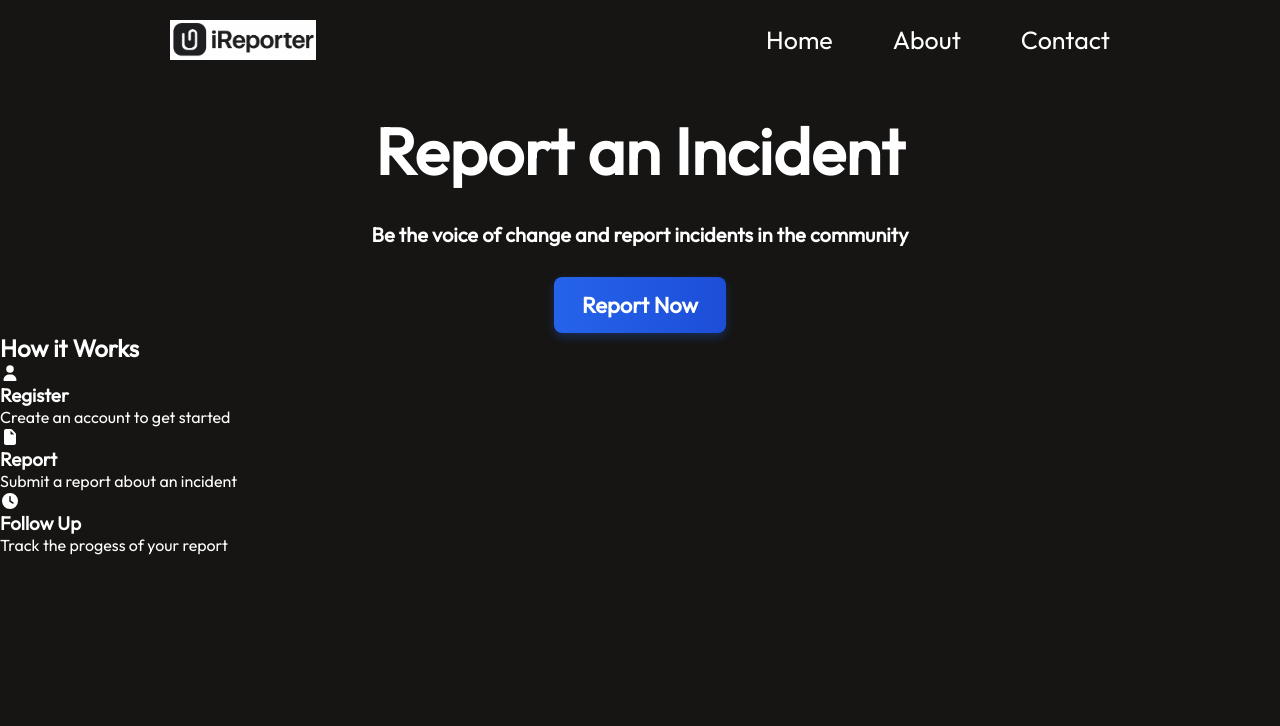
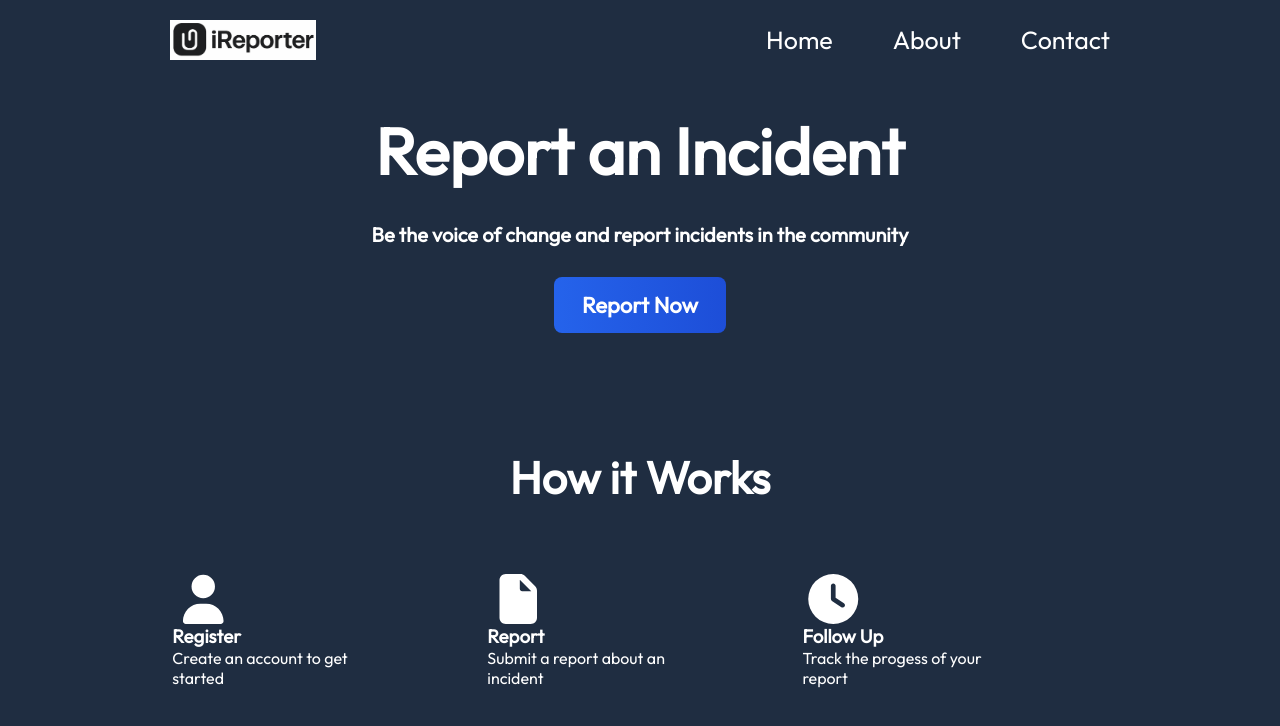
Before and after one commit to KipletingEdwin/iReporter-client, a React (Vite) app: page / in a window 1280 px wide. Shown: the top 726 px of the page. Built offline with nearby package versions, Linux system fonts and the light colour scheme.

Commit message:
add hero section

```diff
--- a/src/Components/Hero/Hero.css
+++ b/src/Components/Hero/Hero.css
@@ -34,7 +34,36 @@
     border: none;
     border-radius: 8px;
     cursor: pointer;
+    transition: all 0.3s ease;
+    /* box-shadow: 0 4px 10px rgba(37, 99, 235, 0.3); */
+}
 
-    transition: all 0.3s ease;
-    box-shadow: 0 4px 10px rgba(37, 99, 235, 0.3);
+/* WORKS */
+
+.works{
+    /* background-color: red; */
+    margin: 6rem 0rem;
+    padding: 20px 0px;
+    display: flex;
+    flex-direction: column;
+    align-items: center;
+    gap: 3rem;
 }
+
+.works h2{
+    font-size: 45px;
+}
+.works-details{
+    display: flex;
+    gap: 5rem;
+}
+
+.works-sections{
+    /* background-color: green; */
+    padding: 20px;
+    width: 20%;
+}
+
+.faUser,.faClock, .faFile{
+    font-size: 50px;
+}
--- a/src/Components/Hero/Hero.jsx
+++ b/src/Components/Hero/Hero.jsx
@@ -16,20 +16,20 @@ const Hero = () => {
             <h2>How it Works</h2>
             <div className='works-details'>
 
-                <div className="register">
-                <FontAwesomeIcon icon={faUser} />
+                <div className="works-sections">
+                <FontAwesomeIcon icon={faUser} className='faUser' />
                     <h3>Register</h3>
                     <p>Create an account to get started</p>
                 </div>
 
-                <div className="register">
-                <FontAwesomeIcon icon={faFile} />
+                <div className="works-sections">
+                <FontAwesomeIcon icon={faFile} className='faFile' />
                     <h3>Report</h3>
                     <p>Submit a report about an incident</p>
                 </div>
 
-                <div className="register">
-                <FontAwesomeIcon icon={faClock} />
+                <div className="works-sections">
+                <FontAwesomeIcon icon={faClock}  className='faClock'/>
                     <h3>Follow Up</h3>
                     <p>Track the progess of your report </p>
                 </div>
--- a/src/Components/Navbar/Navbar.css
+++ b/src/Components/Navbar/Navbar.css
@@ -19,5 +19,6 @@
 .nav ul li{
     list-style: none;
     font-size: 25px;
+    cursor: pointer;
 
 }
--- a/src/Components/Navbar/Navbar.jsx
+++ b/src/Components/Navbar/Navbar.jsx
@@ -8,9 +8,9 @@ const Navbar = () => {
       <img src={iReporter} alt='iReporter' />
 
       <ul>
-        <li>Home</li>
-        <li>About</li>
-        <li>Contact</li>
+        <li><a href='/'></a>Home</li>
+        <li><a href='/'></a>About</li>
+        <li><a href='/'></a>Contact</li>
       </ul>
     </div>
   )
--- a/src/index.css
+++ b/src/index.css
@@ -7,6 +7,6 @@
 
 body{
     height: 100vh;
-    background-color: #161513;
+    background-color: #1f2d41;
     color: white;
 }
```
